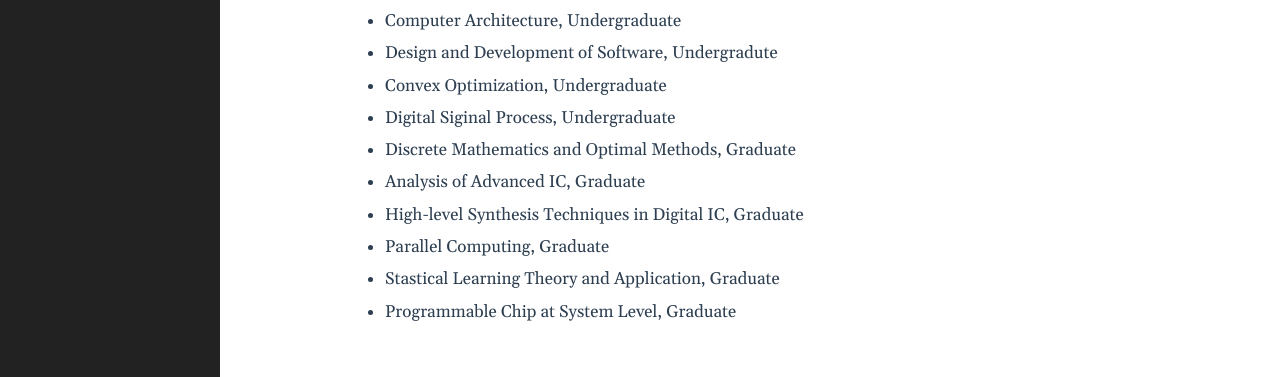
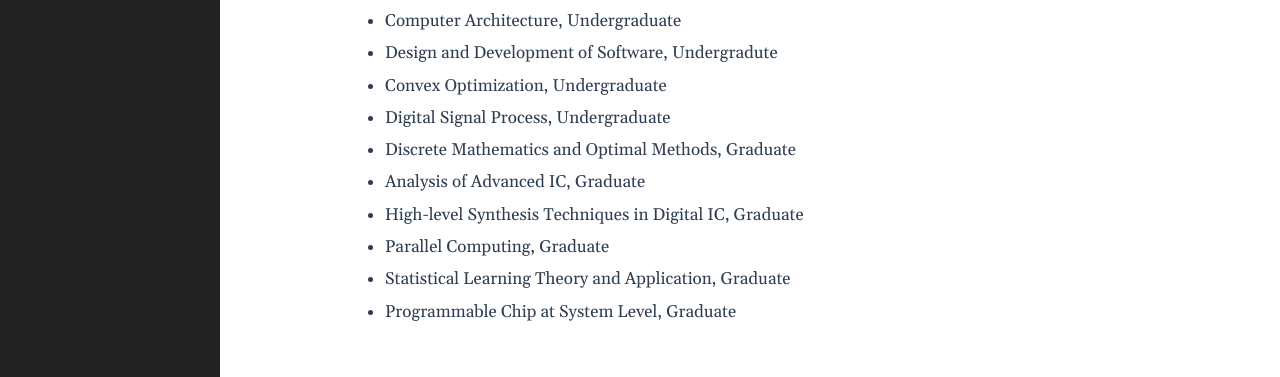
Before and after one commit to cangye-ma/cangye-ma.github.io, a Jekyll site: the page built from about.md, in a window 1280 px wide. Shown: the part 1075-1452 px from the top of the page. Built offline with Jekyll 4.4.1, drawn with Linux system fonts in a browser that asks for light colours.

Commit message:
update self-introduction

```diff
--- a/about.md
+++ b/about.md
@@ -31,10 +31,10 @@ I will join Hisilicon as a senior software engineer. I am interested in below ar
 * Computer Architecture, Undergraduate
 * Design and Development of Software, Undergradute
 * Convex Optimization, Undergraduate
-* Digital Siginal Process, Undergraduate
+* Digital Signal Process, Undergraduate
 * Discrete Mathematics and Optimal Methods, Graduate
 * Analysis of Advanced IC, Graduate
 * High-level Synthesis Techniques in Digital IC, Graduate
 * Parallel Computing, Graduate
-* Stastical Learning Theory and Application, Graduate
+* Statistical Learning Theory and Application, Graduate
 * Programmable Chip at System Level, Graduate
```
